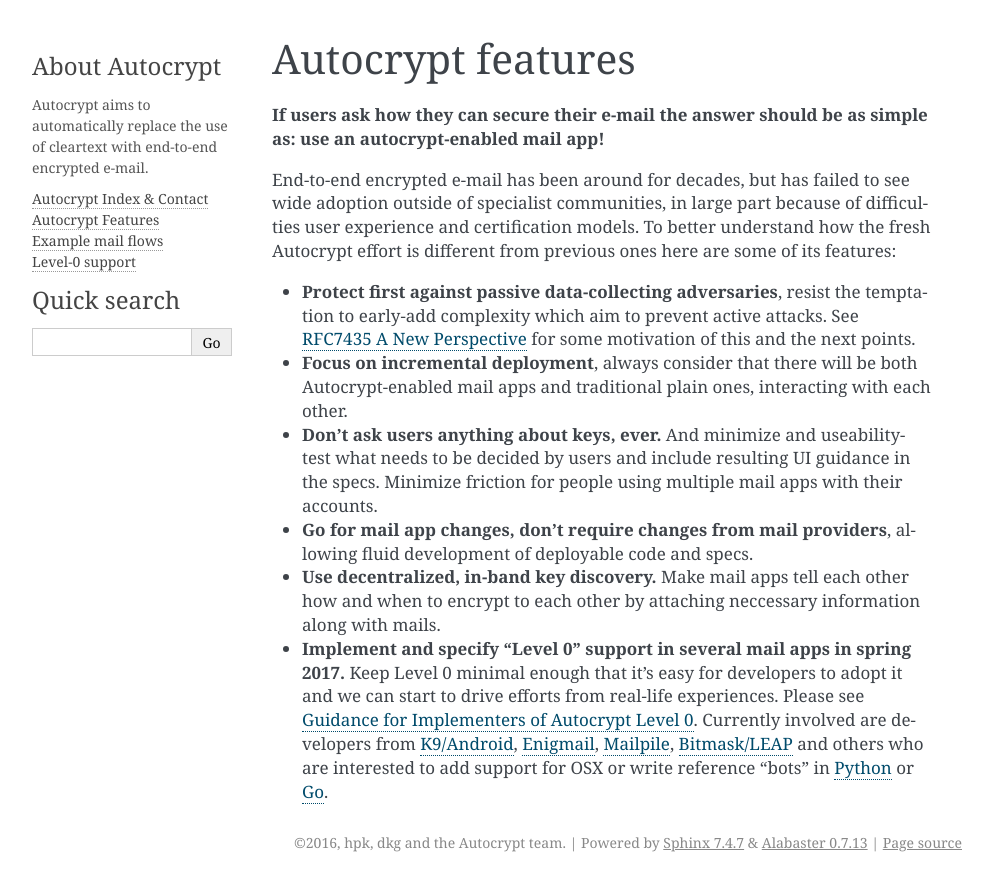
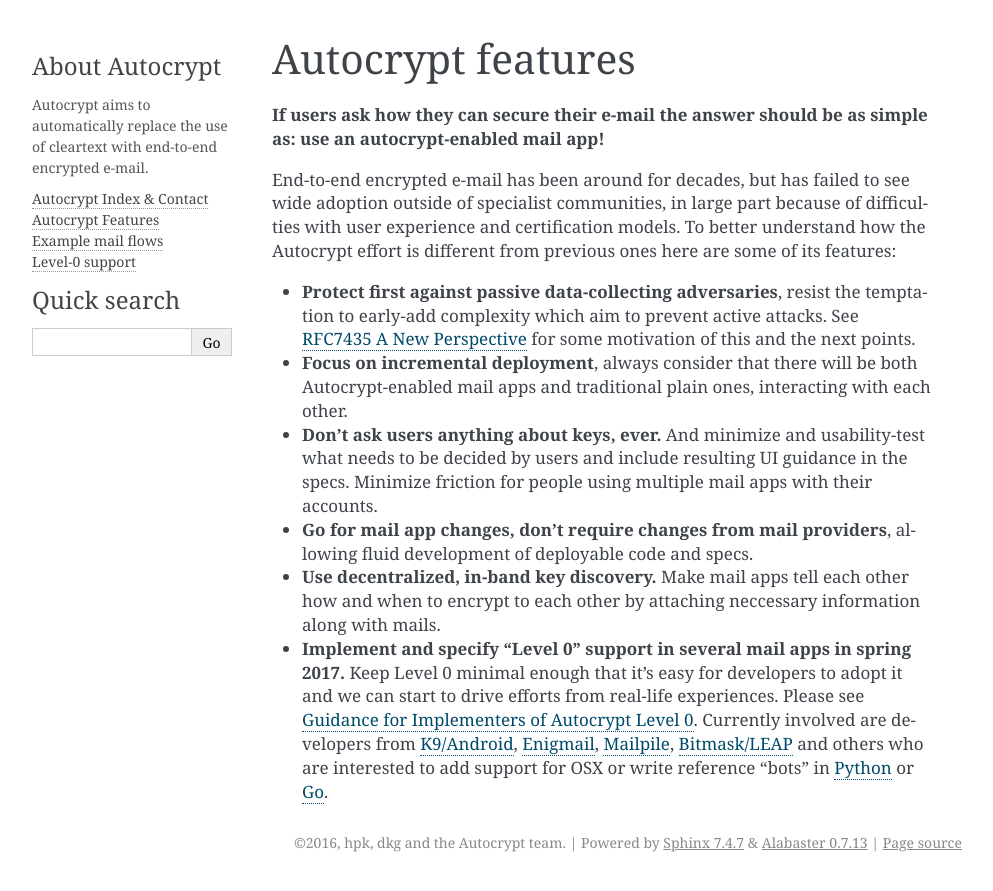
Before and after one commit to autocrypt/autocrypt, a Sphinx documentation site: the page built from doc/features.rst, in a window 1280 px wide. Shown: the top 891 px of the page, without its empty margins (148-1141 px from the left). Built offline with Sphinx 7.4.7, drawn with Linux system fonts in a browser that asks for light colours.

Commit message:
fix typos

```diff
--- a/doc/features.rst
+++ b/doc/features.rst
@@ -7,8 +7,8 @@
 
 End-to-end encrypted e-mail has been around for decades, but has failed
 to see wide adoption outside of specialist communities, in large part
-because of difficulties user experience and certification models.
-To better understand how the fresh Autocrypt effort is different
+because of difficulties with user experience and certification models.
+To better understand how the Autocrypt effort is different
 from previous ones here are some of its features:
 
 - **Protect first against passive data-collecting adversaries**,
@@ -22,7 +22,7 @@
   interacting with each other.
 
 - **Don't ask users anything about keys, ever.** And minimize and
-  useability-test what needs to be decided by users and include
+  usability-test what needs to be decided by users and include
   resulting UI guidance in the specs.  Minimize friction for people
   using multiple mail apps with their accounts.
 
```
